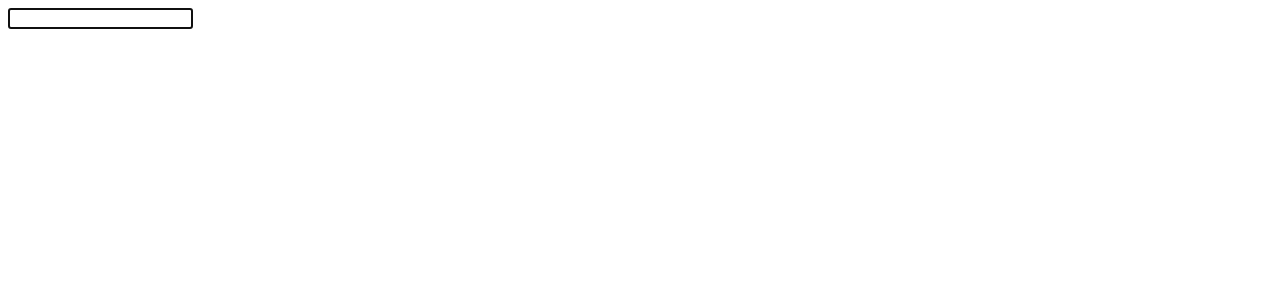
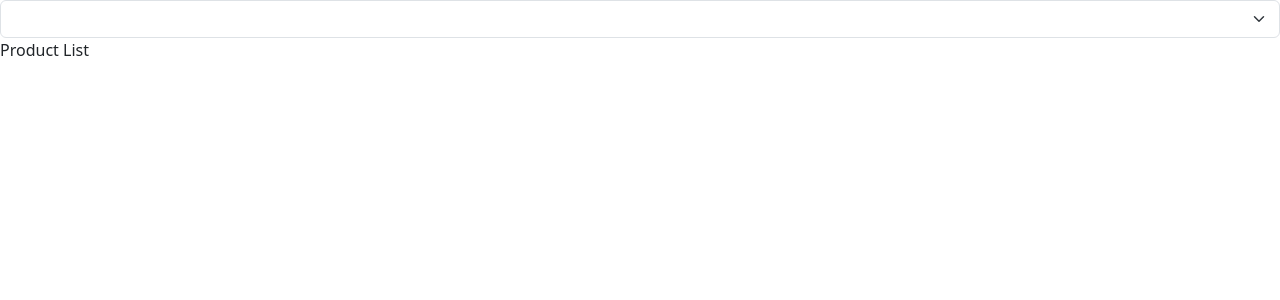
Before and after one commit to athreya-harshith/React-TypeScript-Connecting-To-Backend, a React (Vite) app: page / in a window 1280 px wide. Shown: the top 300 px of the page. Built offline with nearby package versions, Linux system fonts and the light colour scheme.

Commit message:
useEffect controlled by dependencies array for updated category

```diff
--- a/package.json
+++ b/package.json
@@ -10,6 +10,7 @@
     "preview": "vite preview"
   },
   "dependencies": {
+    "bootstrap": "^5.3.2",
     "react": "^18.2.0",
     "react-dom": "^18.2.0"
   },
--- a/src/App.tsx
+++ b/src/App.tsx
@@ -1,22 +1,34 @@
-import React, { useEffect, useRef } from "react";
+import React, { useEffect, useRef, useState } from "react";
+import ProductList from "./components/ProductList";
 
 const App = () => {
-  const ref = useRef<HTMLInputElement>(null);
-  console.log(ref);
+  // const ref = useRef<HTMLInputElement>(null);
+  // console.log(ref);
 
   // also called as after rendering
-  useEffect(() => {
-    if (ref.current) ref.current.focus();
-  });
+  // useEffect(() => {
+  //   if (ref.current) ref.current.focus();
+  // });
   // the below line has nothing to do with the dom and is a side effect hence use these in the useEffect hook
   //if (ref.current) ref.current.focus();
 
-  useEffect(() => {
-    document.title = "My App";
-  });
+  // useEffect(() => {
+  //   document.title = "My App";
+  // });
+
+  const [category, setCategory] = useState("");
   return (
     <div>
-      <input ref={ref} type="text" className="form-control" />
+      {/* <input ref={ref} type="text" className="form-control" /> */}
+      <select
+        className="form-select"
+        onChange={(event) => setCategory(event.target.value)}
+      >
+        <option value=""></option>
+        <option value="Clothing">Clothing</option>
+        <option value="Houshold">Household</option>
+      </select>
+      <ProductList category={category} />
     </div>
   );
 };
--- /dev/null
+++ b/src/components/ProductList.tsx
@@ -0,0 +1,15 @@
+import React, { useEffect, useState } from "react";
+interface Props {
+  category: string;
+}
+const ProductList = ({ category }: Props) => {
+  const [products, setProducts] = useState<string[]>([]);
+
+  useEffect(() => {
+    console.log("Fetching Products in ", category);
+    setProducts(["clothing", "household"]);
+  }, [category]);
+  return <div>Product List</div>;
+};
+
+export default ProductList;
--- a/src/main.tsx
+++ b/src/main.tsx
@@ -2,6 +2,7 @@ import React from "react";
 import ReactDOM from "react-dom/client";
 import App from "./App.tsx";
 import "./index.css";
+import "bootstrap/dist/css/bootstrap.css";
 
 ReactDOM.createRoot(document.getElementById("root")!).render(
   <React.StrictMode>
```
Also changed, not shown: 1 other file (tests, documents, lock files or other folders).
